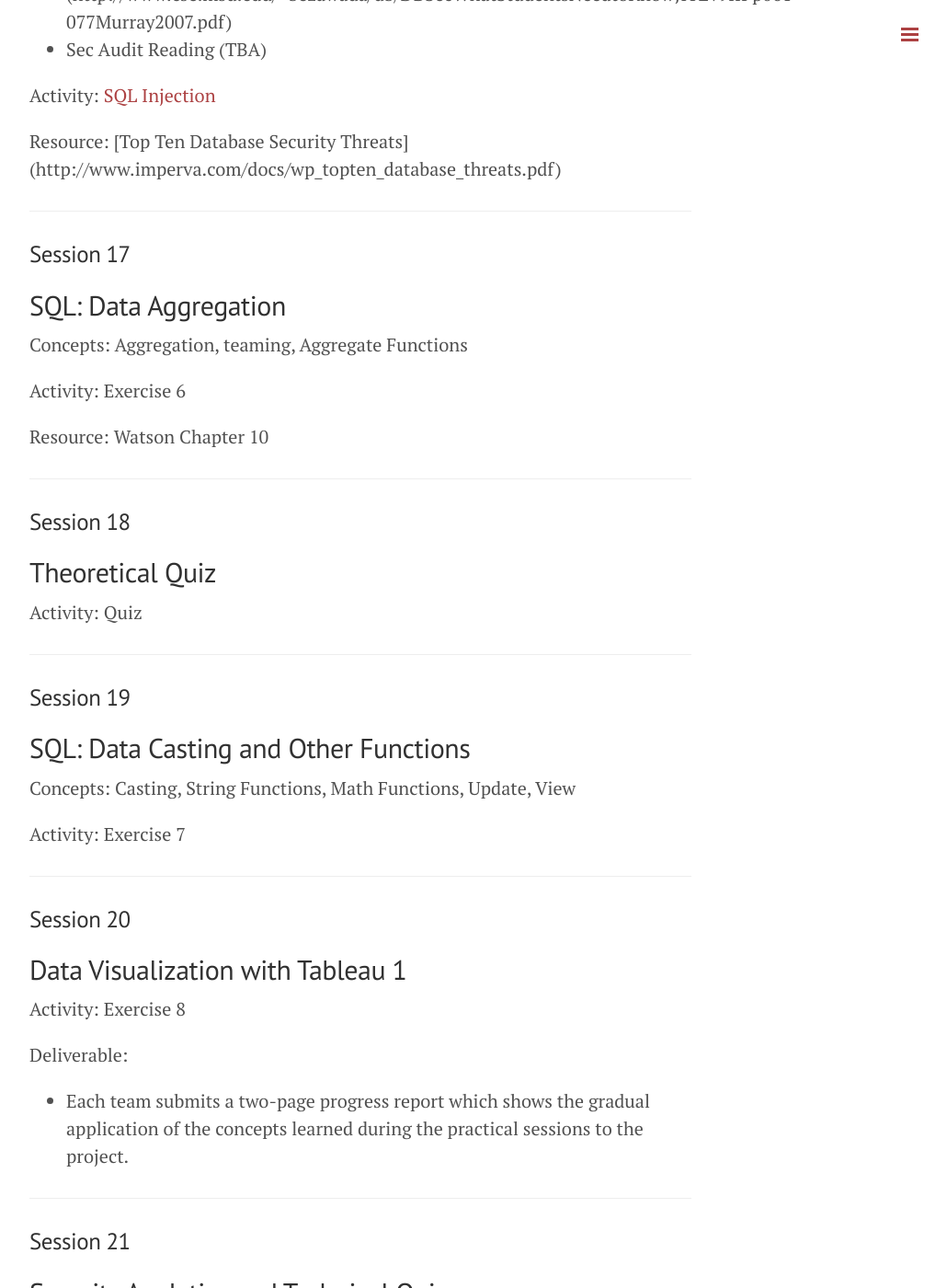
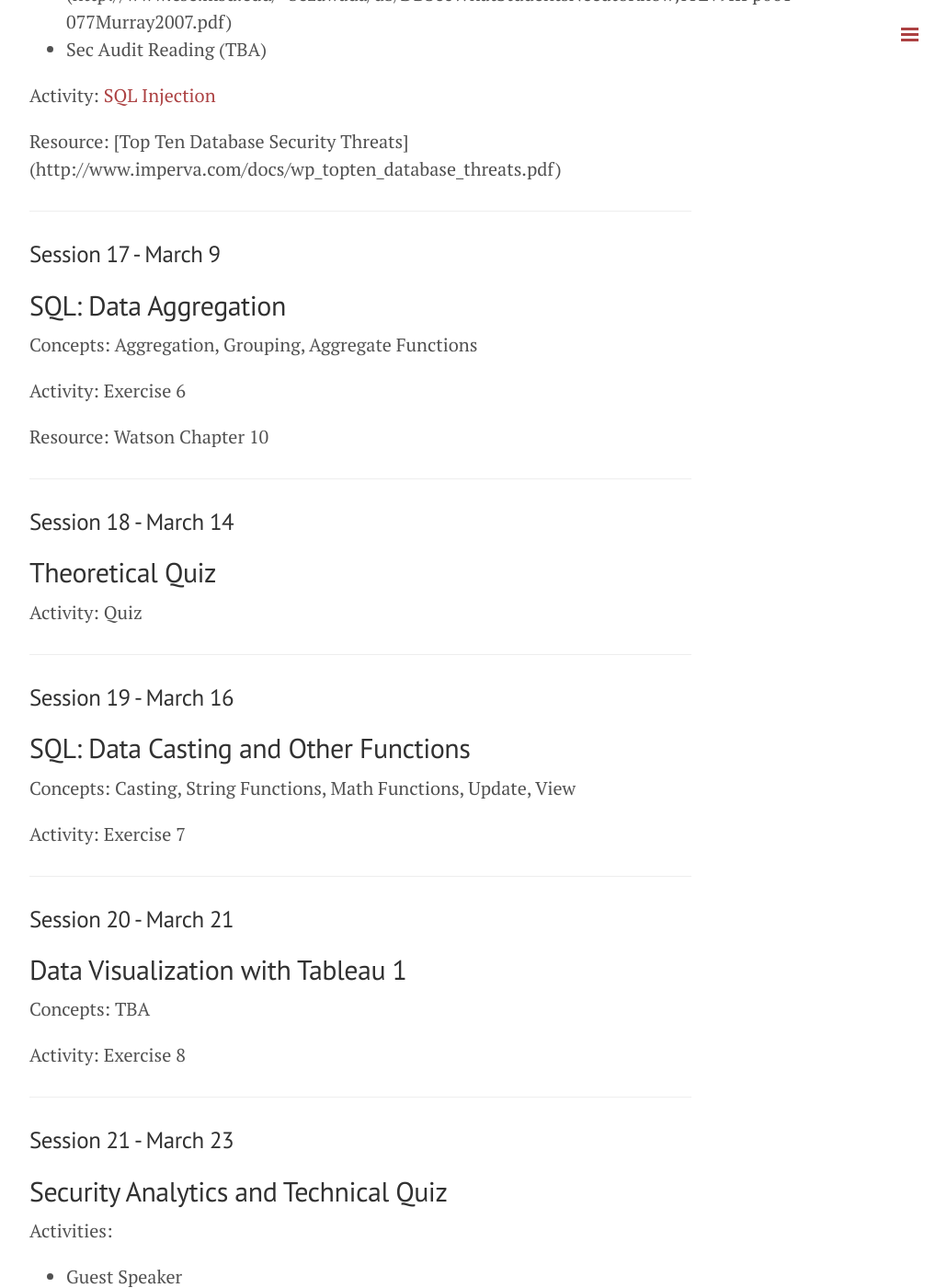
Before and after one commit to retrography/data-management, a Jekyll site: the page built from outline.markdown, in a window 1280 px wide and 1400 px high, scrolled down 8255 px. Shown: the whole window at 92% size, without its empty margins (248-1278 px from the left). Built offline with Jekyll 4.4.1, drawn with Linux system fonts in a browser that asks for light colours; Markdown is read by kramdown in place of the engine named in the settings; some of the changed text lies outside the part shown.

Commit message:
coorections

```diff
--- a/outline.markdown
+++ b/outline.markdown
@@ -234,17 +234,17 @@ Resources:
 - [Information Security Management Best Practice Based on ISO/IEC 17799](http://www.pitt.edu/~dtipper/2825/ISO_Article.pdf)
 
 ***
-### Session 15
-## SQL: Combining Resultsets
+### Session 15 - February 24
+## SQL: Combining Result Sets
 
-Concepts: Resultset, Union, Cartesian Product, Join
+Concepts: Result Set, Union, Cartesian Product, Join
 
 Readings: Watson Chapter 9
 
 Activity: Exercise 5
 
 ***
-### Session 16
+### Session 16 - March 7
 ## Security Audit
 
 Concepts: Security Audit, Data Control, Database Security, Security Threat
@@ -257,10 +257,10 @@ Activity: [SQL Injection](http://www.codebashing.com/sql_demo)
 Resource: [Top Ten Database Security Threats] (http://www.imperva.com/docs/wp_topten_database_threats.pdf)
 
 ***
-### Session 17
+### Session 17 - March 9
 ## SQL: Data Aggregation
 
-Concepts: Aggregation, teaming, Aggregate Functions
+Concepts: Aggregation, Grouping, Aggregate Functions
 
 Activity: Exercise 6
 
@@ -268,13 +268,13 @@ Resource: Watson Chapter 10
 
 ***
 
-### Session 18
+### Session 18 - March 14
 ## Theoretical Quiz
 
 Activity: Quiz
 
 ***
-### Session 19
+### Session 19 - March 16
 ## SQL: Data Casting and Other Functions
 
 Concepts: Casting, String Functions, Math Functions, Update, View
@@ -282,17 +282,15 @@ Concepts: Casting, String Functions, Math Functions, Update, View
 Activity: Exercise 7
 
 ***
-### Session 20
+### Session 20 - March 21
 ## Data Visualization with Tableau 1
+
+Concepts: TBA
 
 Activity: Exercise 8
 
-Deliverable:
-
-- Each team submits a two-page progress report which shows the gradual application of the concepts learned during the practical sessions to the project.
-
 ***
-### Session 21
+### Session 21 - March 23
 ## Security Analytics and Technical Quiz
 
 Activities:
@@ -301,13 +299,15 @@ Activities:
 - Quiz
 
 ***
-### Session 22
+### Session 22 - March 30
 ## Data Visualization with Tableau 2
+
+Concepts: TBA
 
 Activity: Exercise 9
 
 ***
-### Session 23
+### Session 23 - April 4
 ## Full Circle: Bridging SQL and Excel
 
 Concepts: Database Connection
```
Also changed, not shown: other parts of outline.markdown (+17 -17 lines), project.markdown (+26 -29 lines).
